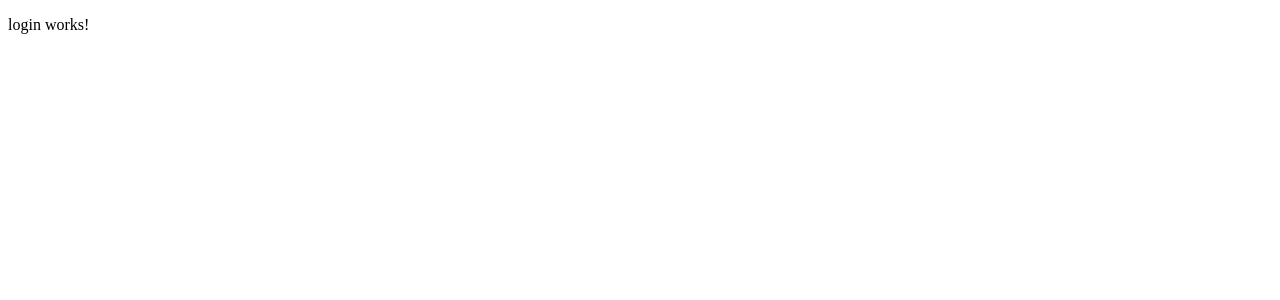
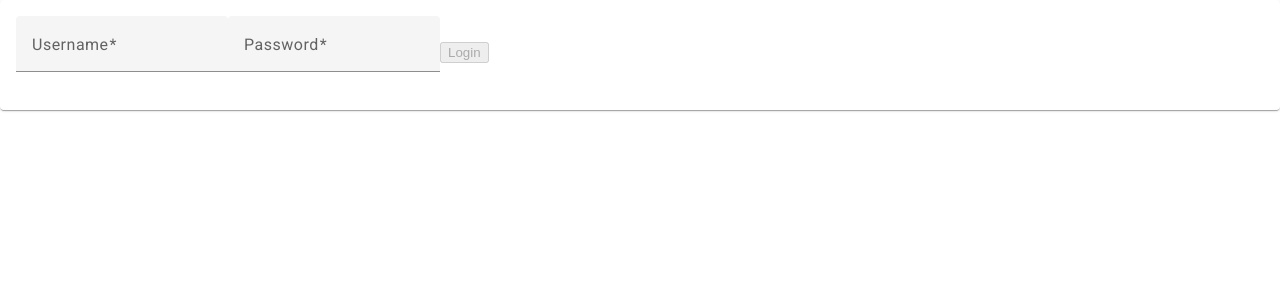
Before and after one commit to luuis9am/heb-pizza-order, an Angular app: page /login in a window 1280 px wide. Shown: the top 300 px of the page. Built offline with nearby package versions, Linux system fonts and the light colour scheme.

Commit message:
General additions - angular material - api endpoint constants - auth service to grab user token - environment apiMap with base api url
login.component.ts
- implemented user login components and api connection

```diff
--- a/angular.json
+++ b/angular.json
@@ -28,6 +28,7 @@
               "src/assets"
             ],
             "styles": [
+              "@angular/material/prebuilt-themes/deeppurple-amber.css",
               "src/styles.scss"
             ],
             "scripts": []
@@ -96,6 +97,7 @@
               "src/assets"
             ],
             "styles": [
+              "@angular/material/prebuilt-themes/deeppurple-amber.css",
               "src/styles.scss"
             ],
             "scripts": []
--- a/package.json
+++ b/package.json
@@ -4,6 +4,8 @@
   "scripts": {
     "ng": "ng",
     "start": "ng serve",
+    "dev": "ng serve heb-pizza-order --configuration development",
+    "prod": "ng serve heb-pizza-order --configuration production",
     "build": "ng build",
     "watch": "ng build --watch --configuration development",
     "test": "ng test"
@@ -11,10 +13,12 @@
   "private": true,
   "dependencies": {
     "@angular/animations": "^15.2.9",
+    "@angular/cdk": "^15.2.9",
     "@angular/common": "^15.2.9",
     "@angular/compiler": "^15.2.9",
     "@angular/core": "^15.2.9",
     "@angular/forms": "^15.2.9",
+    "@angular/material": "^15.2.9",
     "@angular/platform-browser": "^15.2.9",
     "@angular/platform-browser-dynamic": "^15.2.9",
     "@angular/router": "^15.2.9",
--- /dev/null
+++ b/src/app/core/auth.service.ts
@@ -0,0 +1,25 @@
+import { Injectable } from '@angular/core';
+import {HttpClient, HttpHeaders} from "@angular/common/http";
+import {Observable} from "rxjs";
+import {ApiEndpoints} from "../shared/constants/api-endpoints";
+import {environment} from "../../environments/environment";
+
+@Injectable({
+  providedIn: 'root'
+})
+export class AuthService {
+
+  constructor(private readonly httpClient: HttpClient) { }
+
+  setLoginHeader(): HttpHeaders {
+    return new HttpHeaders()
+      .set('content-type', 'application/json')
+      .set('accept', '*/*');
+  }
+
+  authenticateUser(userLoginForm: any): Observable<any> {
+    let headers = this.setLoginHeader();
+    const loginUrl = environment.apiMap.BASE_API_URL + ApiEndpoints.auth
+    return this.httpClient.post<any>(loginUrl, userLoginForm, {'headers': headers})
+  }
+}
--- a/src/app/login/login.component.html
+++ b/src/app/login/login.component.html
@@ -1 +1,22 @@
-<p>login works!</p>
+
+<mat-card>
+  <mat-card-content>
+  <form [formGroup]="loginFormGroup">
+    <mat-form-field>
+        <mat-label>Username</mat-label>
+        <input matInput formControlName="username" placeholder="Username">
+        <mat-error>Invalid Username</mat-error>
+      </mat-form-field>
+
+    <mat-form-field>
+      <mat-label>Password</mat-label>
+      <input matInput formControlName="password" placeholder="Password" type="password">
+      <mat-error>Invalid Password</mat-error>
+    </mat-form-field>
+
+    <button (click)="submitLoginForm(loginFormGroup)" [disabled]="loginFormGroup.invalid">
+      Login
+    </button>
+  </form>
+  </mat-card-content>
+</mat-card>
--- a/src/app/login/login.component.ts
+++ b/src/app/login/login.component.ts
@@ -1,4 +1,7 @@
 import { Component } from '@angular/core';
+import {FormBuilder, FormGroup, Validators} from "@angular/forms";
+import {AuthService} from "../core/auth.service";
+import {UserToken} from "../shared/models/user-token.model";
 
 @Component({
   selector: 'app-login',
@@ -6,5 +9,45 @@ import { Component } from '@angular/core';
   styleUrls: ['./login.component.scss']
 })
 export class LoginComponent {
+  userNameInput?: String;
+  userPasswordInput?: String;
 
+  constructor(private formBuilder: FormBuilder,
+              private authService: AuthService) {
+  }
+
+  loginFormGroup = this.formBuilder.group({
+    username: [this.userNameInput, [
+      Validators.required,
+      Validators.minLength(3),
+      Validators.pattern('^[a-zA-Z0-9_]*$')
+      ]],
+    password: [this.userPasswordInput, [
+      Validators.required,
+      Validators.minLength(3),
+      Validators.pattern('^[a-zA-Z0-9_]*$')
+    ]]
+  })
+
+  async submitLoginForm(loginFormValue: FormGroup): Promise<void> {
+    await this.requestToken(loginFormValue.value)
+      .then((userToken: UserToken) => {
+        localStorage.setItem('userToken', <string>userToken.access_token);
+        console.log(userToken.access_token);
+        // add snackbar response and direct user to orders page
+      })
+      .catch(error => {
+        console.error(error);
+        // add snackbar for failed attempt
+      })
+  }
+
+  async requestToken(loginFormValue: any): Promise<any> {
+    return new Promise<any>((resolve, reject) => {
+      this.authService.authenticateUser(JSON.stringify((loginFormValue.valueOf()))).subscribe(
+        response => resolve(response),
+        error => reject(error)
+      )
+    })
+  }
 }
--- /dev/null
+++ b/src/app/shared/constants/api-endpoints.ts
@@ -0,0 +1,4 @@
+export const ApiEndpoints = {
+  auth: 'auth',
+  orders: 'orders'
+};
--- /dev/null
+++ b/src/app/shared/models/user-token.model.ts
@@ -0,0 +1,3 @@
+export class UserToken {
+  access_token?: string
+}
--- a/src/environments/environment.ts
+++ b/src/environments/environment.ts
@@ -3,7 +3,11 @@
 // The list of file replacements can be found in `angular.json`.
 
 export const environment = {
-  production: false
+  production: false,
+  appName: 'Pizza Orders',
+  apiMap: {
+    BASE_API_URL : 'https://pizza-api-app.herokuapp.com/api/'
+  }
 };
 
 /*
--- a/src/index.html
+++ b/src/index.html
@@ -6,8 +6,11 @@
   <base href="/">
   <meta name="viewport" content="width=device-width, initial-scale=1">
   <link rel="icon" type="image/x-icon" href="favicon.ico">
+  <link rel="preconnect" href="https://fonts.gstatic.com">
+  <link href="https://fonts.googleapis.com/css2?family=Roboto:wght@300;400;500&display=swap" rel="stylesheet">
+  <link href="https://fonts.googleapis.com/icon?family=Material+Icons" rel="stylesheet">
 </head>
-<body>
+<body class="mat-typography">
   <app-root></app-root>
 </body>
 </html>
--- a/src/styles.scss
+++ b/src/styles.scss
@@ -1 +1,4 @@
 /* You can add global styles to this file, and also import other style files */
+
+html, body { height: 100%; }
+body { margin: 0; font-family: Roboto, "Helvetica Neue", sans-serif; }
```
Also changed, not shown: src/app/app.module.ts (+13 -1 lines), 2 other files (tests, documents, lock files or other folders).
